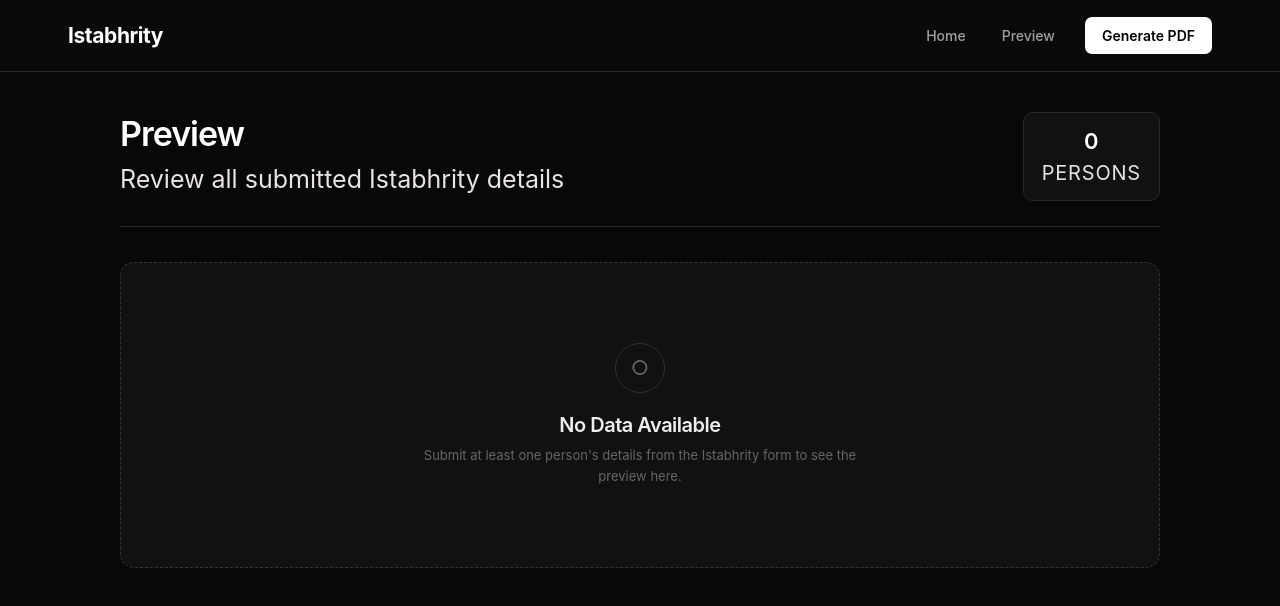
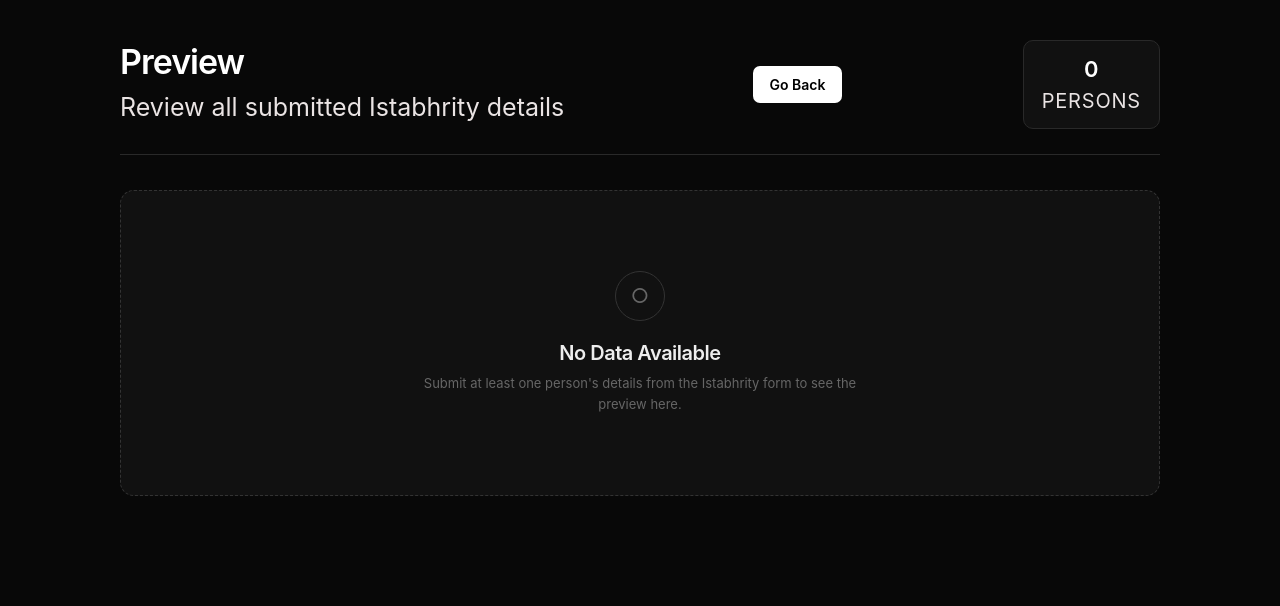
Before and after one commit to Pranab4321/FamilyCode, a React (Vite) app in the folder frontend/: page /preview in a window 1280 px wide. Shown: the top 606 px of the page. Built offline with nearby package versions, Linux system fonts and the light colour scheme.

Commit message:
New commit

```diff
--- a/frontend/src/components/Navbar.jsx
+++ b/frontend/src/components/Navbar.jsx
@@ -7,13 +7,13 @@ const Navbar = ({generatePDF}) => {
       <div className="navbar-container">
 
         {/* Logo / Brand */}
-        <Link to="/" className="navbar-brand">
+        <Link className="navbar-brand">
           Istabhrity
         </Link>
 
         {/* Navigation */}
         <div className="navbar-links">
-          <Link to="/istabhrity" className="navbar-link">
+          <Link to="/" className="navbar-link">
             Home
           </Link>
 
--- a/frontend/src/pages/IstabhrityForm.jsx
+++ b/frontend/src/pages/IstabhrityForm.jsx
@@ -9,9 +9,15 @@ import Navbar from "../components/Navbar";
 const IstabhrityForm = () => {
 
 const [familyData, setFamilyData] = useState(null);
-const [persons, setPersons] = useState([]);
+
+const [persons, setPersons] = useState(() => {
+  const savedPersons = localStorage.getItem("persons");
+
+  return savedPersons ? JSON.parse(savedPersons) : [];
+});
+
 const selectedValue = localStorage.getItem("selectedValue");
-const navigate = useNavigate()
+const navigate = useNavigate();
 
   useEffect(() => {
     const savedData = localStorage.getItem("currentFamily");
@@ -28,32 +34,30 @@ const handleSubmit = (e) => {
   e.preventDefault();
 
   const formData = new FormData(e.currentTarget);
-
   const personData = Object.fromEntries(formData.entries());
 
-  // Add current person's data to the array
   setPersons((previousPersons) => {
     const updatedPersons = [
       ...previousPersons,
-    personData,
-  ]
+      personData
+    ];
 
-  // set to local storage
     localStorage.setItem(
       "persons",
       JSON.stringify(updatedPersons)
     );
 
+    console.log("Updated array:", updatedPersons);
+
     return updatedPersons;
   });
 
-  console.log("Current person:", persons);
-
-
-
-  // Reset the form for the next person
   e.currentTarget.reset();
 };
+
+useEffect(()=>{
+  console.log("Person updated ", persons);
+},[persons])
 
 const generatePDF = () => {
   if (persons.length === 0) {
@@ -334,6 +338,12 @@ const generatePDF = () => {
   doc.save(
     `${familyData?.familyCode || "family"}-details.pdf`
   );
+
+setPersons(() => {
+  const savedPersons = localStorage.removeItem("persons");
+
+  return savedPersons ? JSON.parse(savedPersons) : [];
+});
 
   navigate("/");
 };
--- a/frontend/src/pages/Preview.jsx
+++ b/frontend/src/pages/Preview.jsx
@@ -1,8 +1,11 @@
 import React, { useEffect, useState } from "react";
 import Navbar from "../components/Navbar";
+import { Link } from "react-router-dom";
+// import { useNavigate } from "react-router-dom";
 
 const Preview = () => {
   const [persons, setPersons] = useState([]);
+  // const {navigate} = useNavigate();
 
   useEffect(() => {
     const savedPersons = localStorage.getItem("persons");
@@ -12,9 +15,9 @@ const Preview = () => {
     }
   }, []);
 
+
   return (
     <>
-    <Navbar/>
     <div className="preview-page">
 
       {/* Header */}
@@ -23,6 +26,13 @@ const Preview = () => {
           <h1>Preview</h1>
           <p>Review all submitted Istabhrity details</p>
         </div>
+
+        <Link to="/istabhrity">
+        <button className="navbar-pdf-btn">
+          Go Back
+        </button>
+        </Link>
+
 
         <div className="person-count">
           <span>{persons.length}</span>
```
Lines whose indentation alone changed are shown as unchanged.
